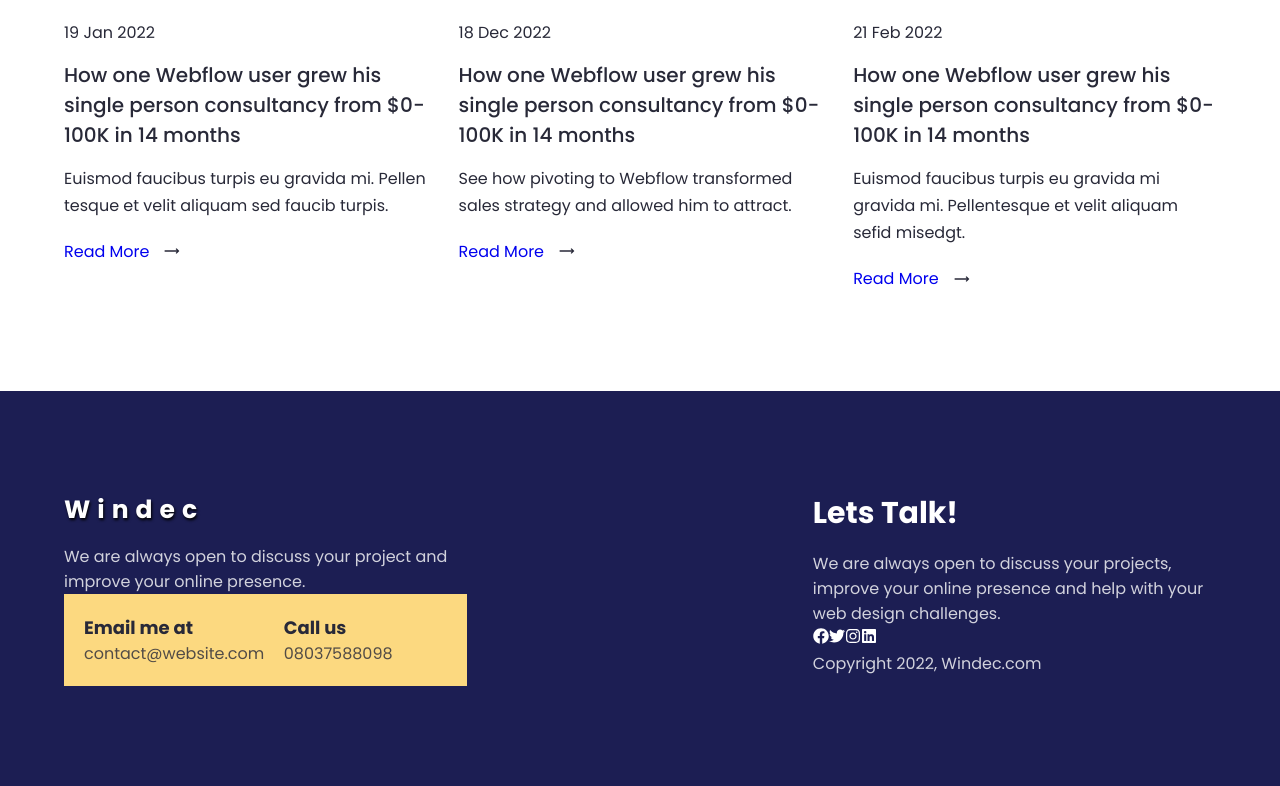
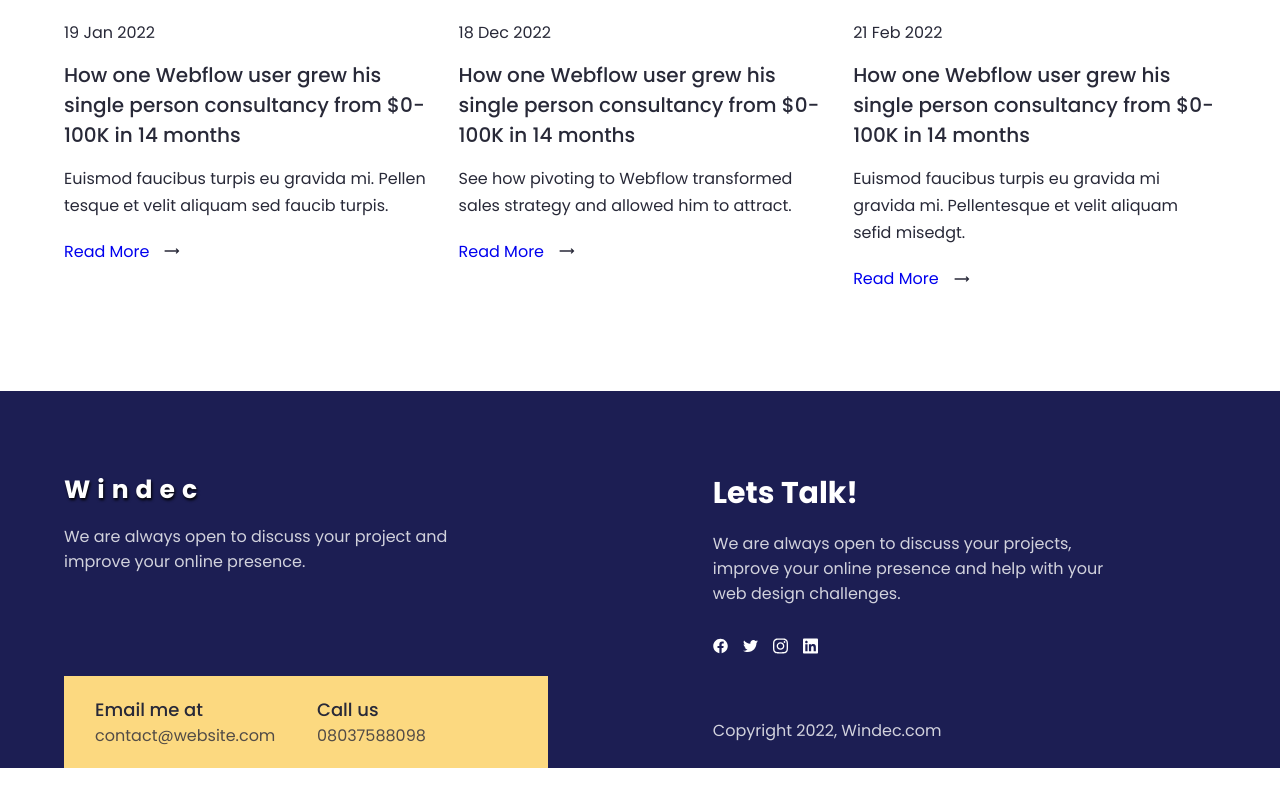
Before and after one commit to Meldy2503/Windec, a React (Create React App) app: page / in a window 1280 px wide. Shown: the part 5262-6048 px from the top of the page. Built offline with nearby package versions, Linux system fonts and the light colour scheme.

Commit message:
add footer contents

```diff
--- a/src/components/footer/Styled.js
+++ b/src/components/footer/Styled.js
@@ -1,4 +1,5 @@
 import styled from "styled-components";
+
 
 
 export const LeftContent = styled.div`
@@ -36,16 +37,17 @@ export const LeftContent = styled.div`
     display: flex;
     background-color: ${({theme}) => theme.colors.secondary1};
     color: ${({theme}) => theme.colors.primary1};
-    justify-content: space-between;
-    width: 100%;
+    justify-content: space-around;
+    width: 120%;
     padding: 2rem;
+    /* margin-top: 1rem; */
 
     div {
         width: 45%;
 
         h6 {
             font-size: 1.8rem;
-            font-weight:
+            font-weight: 500;
         }
     }
   }
@@ -56,6 +58,7 @@ export const RightContent = styled.div`
   flex-direction: column;
   width: 35%;
   color: #fff;
+  margin-right: 10rem;
 
   @media screen and (max-width: ${({theme}) => theme.mediaQuery.mobile}) {
      width: 90%;
@@ -74,5 +77,19 @@ export const RightContent = styled.div`
   p {
       font-size: 1.6rem;
       opacity: 0.8;
+      margin-bottom: 2.5rem;
+  }
+
+  span {
+    margin-bottom: 5rem;
+
+    .icons {
+       padding-right: 1.5rem;
+       color: #fff;
+       font-size: 3rem;
+       cursor: pointer;
+
+    }
+
   }
 `;
--- a/src/components/footer/index.js
+++ b/src/components/footer/index.js
@@ -2,6 +2,7 @@ import React from 'react';
 import { LeftContent, RightContent } from "./Styled";
 import { MainContainer, ContentContainer } from "../reusableComponents/ContainerStyled";
 import { FaFacebook, FaTwitter, FaInstagram, FaLinkedin } from 'react-icons/fa';
+import { IconContext } from 'react-icons/lib';
 
 
 
@@ -9,7 +10,8 @@ import { FaFacebook, FaTwitter, FaInstagram, FaLinkedin } from 'react-icons/fa';
 function Footer() {
   return (
   <MainContainer bgco= "#1C1E53">
-      <ContentContainer>
+      <ContentContainer pb="0"
+      pt="8rem">
           <LeftContent>
               <div>
                    <h1>
@@ -31,6 +33,7 @@ function Footer() {
                   </div>
               </span>
           </LeftContent>
+
           <RightContent>
               <h1>
                  Lets Talk!
@@ -39,10 +42,10 @@ function Footer() {
               We are always open to discuss your projects, improve your online presence and help with your web design challenges.
               </p>
               <span>
-                  <FaFacebook color={"#fff"}/>
-                  <FaTwitter color={"#fff"}/>
-                  <FaInstagram color={"#fff"}/>
-                  <FaLinkedin color={"#fff"}/>
+                  <FaFacebook className='icons'/>
+                  <FaTwitter className='icons'/>
+                  <FaInstagram className='icons'/>
+                  <FaLinkedin className='icons'/>
               </span>
               <p>Copyright 2022, Windec.com </p>
           </RightContent>
```
